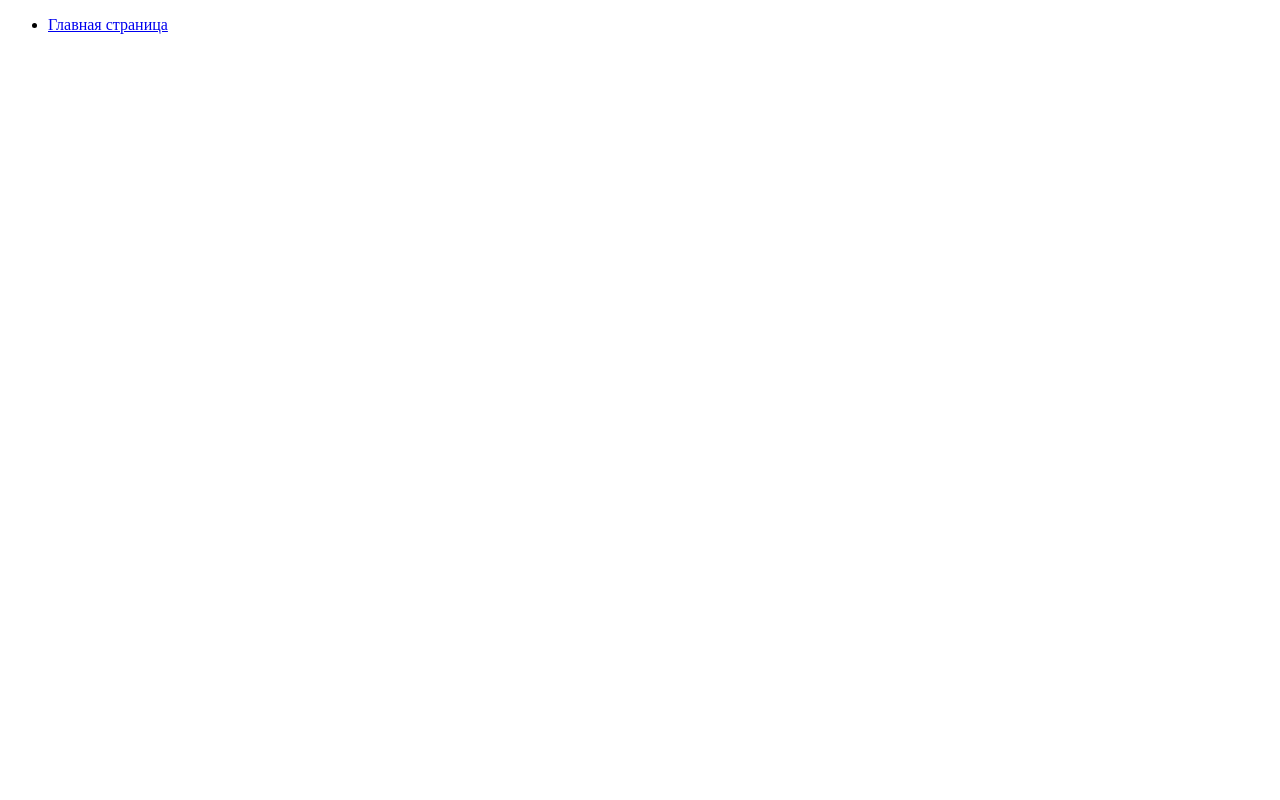
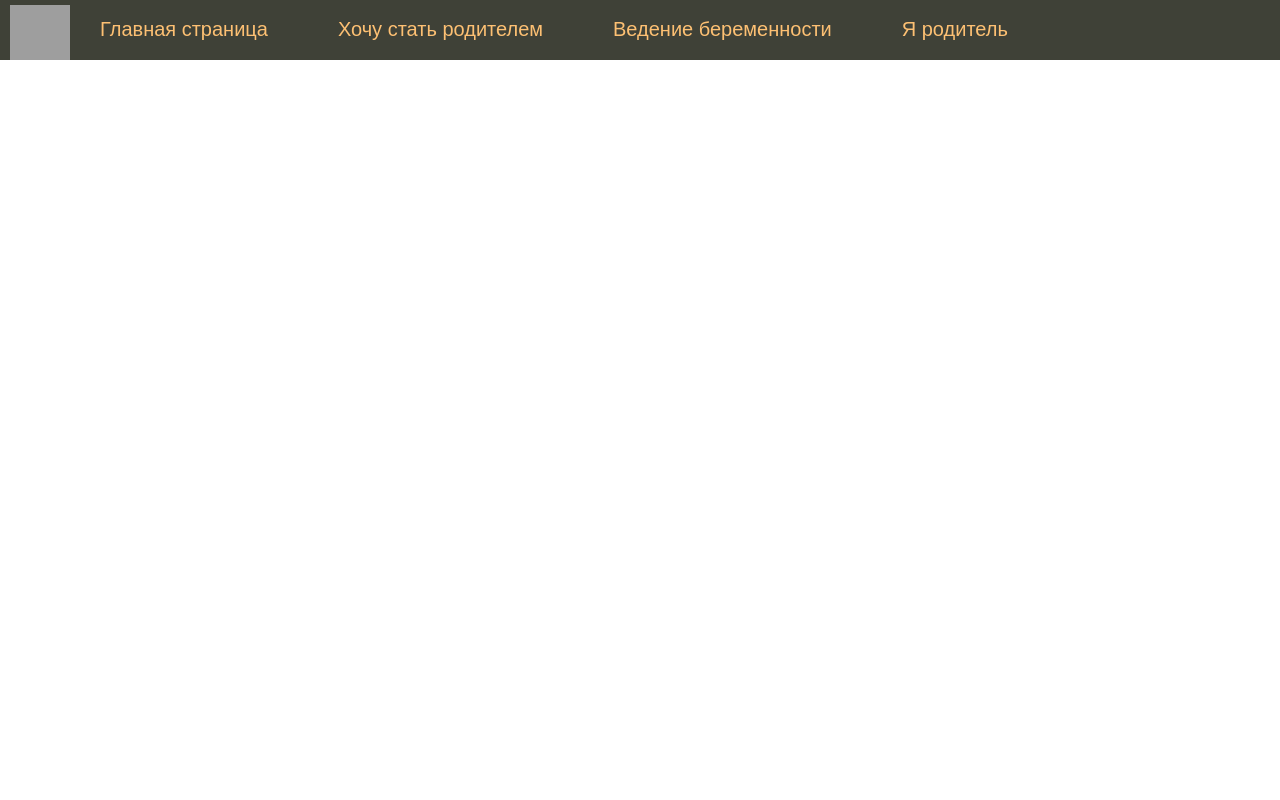
Before and after one commit to Usual-tatarin/dkmr, a Django app: page /parenting/ in a window 1280 px wide. Before the commit the page is almost empty. Run offline with Django 4.2, Linux system fonts and the light colour scheme; grey boxes are pictures that could not be loaded.

Commit message:
1. Добавил статические файлы 2. Переделал бэк меню 3. Добавил CSS

```diff
--- /dev/null
+++ b/parentroadmap/parentroadmapapp/static/parentroadmapapp/css/styles.css
@@ -0,0 +1,47 @@
+html, body {
+	font-family: 'Arial';
+	margin: 0;
+	padding: 0;
+	height: 100%;
+	width: 100%;
+	color: #444;
+}
+
+.header {
+	background: #3F4137;
+	height: 60px;
+}
+
+ul.mainmenu {
+	list-style: none;
+	margin: 0;
+	padding: 0;
+	height: 60px;
+	color: #fdc073;
+	font-size: 20px;
+	overflow: hidden;
+}
+ul.mainmenu li {
+	float: left;
+	margin: 18px 40px 0 30px;
+}
+ul.mainmenu li.logo {margin: 0;}
+/*ul.mainmenu li.last {float: right;}*/
+
+ul.mainmenu li a {
+	color: #fdc073;
+	text-decoration: none;
+}
+ul.mainmenu li a:hover {
+	color: #FDA83D;
+}
+
+.logo {
+	background: url('../images/logo.png') no-repeat 10px 5px;
+	width: 70px;
+	height: 60px;
+}
+
+/*ul.mainmenu li.last {float: right;}*/
+
+.clear {clear: both;}
--- a/parentroadmap/parentroadmapapp/views.py
+++ b/parentroadmap/parentroadmapapp/views.py
@@ -1,6 +1,7 @@
 from django.shortcuts import render
 
-menu = [{'title': "Хочу стать родителем", 'url_name': 'prepregnancy'},
+menu = [{'title': "Главная страница", 'url_name': 'home'},
+        {'title': "Хочу стать родителем", 'url_name': 'prepregnancy'},
         {'title': "Ведение беременности", 'url_name': 'pregnancy'},
         {'title': "Я родитель", 'url_name': 'parenting'}
         ]
@@ -11,12 +12,12 @@ def index(request):
 
 
 def prepregnancy(request):
-    return render(request, 'parentroadmapapp/prepregnancy.html', {'title': 'Хочу стать родителем'})
+    return render(request, 'parentroadmapapp/prepregnancy.html', {'title': 'Хочу стать родителем', 'menu': menu})
 
 
 def pregnancy(request):
-    return render(request, 'parentroadmapapp/pregnancy.html', {'title': 'Ведение беременности'})
+    return render(request, 'parentroadmapapp/pregnancy.html', {'title': 'Ведение беременности', 'menu': menu})
 
 
 def parenting(request):
-    return render(request, 'parentroadmapapp/parenting.html', {'title': 'Я родитель'})
+    return render(request, 'parentroadmapapp/parenting.html', {'title': 'Я родитель', 'menu': menu})
--- a/parentroadmap/templates/base.html
+++ b/parentroadmap/templates/base.html
@@ -1,18 +1,36 @@
+{% load static %}
+
 <!DOCTYPE html>
 <html lang="en">
 <head>
     <meta charset="UTF-8">
     <title>{{title}}</title>
+    <link type="text/css" href="{% static 'parentroadmapapp/css/styles.css' %}" rel="stylesheet" />
 </head>
 <body>
-<ul>
-    <li><a href="{% url 'home' %}">Главная страница</a></li>
-    {% for m in menu %}
-    {% if not forloop.last %}<li>{% else %}<li class="last">{% endif %}
-        <a href="{% url m.url_name %}">{{ m.title }}</a>
-    </li>
-    {% endfor %}
-</ul>
+<tr><td valign=top>
+
+{% block mainmenu %}
+		<div class="header">
+			<ul id="mainmenu" class="mainmenu">
+			<li class="logo"><a href="{% url 'home' %}"><div class="logo"></div></a></li>
+{% for m in menu %}
+	{% if not forloop.last %}<li>{% else %}<li class="last">{% endif %}
+		<a href="{% url m.url_name %}">{{m.title}}</a></li>
+{% endfor %}
+			</ul>
+			<div class="clear"></div>
+		</div>
+{% endblock mainmenu %}
+
+<!--<ul>-->
+<!--    <li><a href="{% url 'home' %}">Главная страница</a></li>-->
+<!--    {% for m in menu %}-->
+<!--    {% if not forloop.last %}<li>{% else %}<li class="last">{% endif %}-->
+<!--        <a href="{% url m.url_name %}">{{ m.title }}</a>-->
+<!--    </li>-->
+<!--    {% endfor %}-->
+<!--</ul>-->
 {% block content %} {% endblock %}
 </body>
 </html>
```
